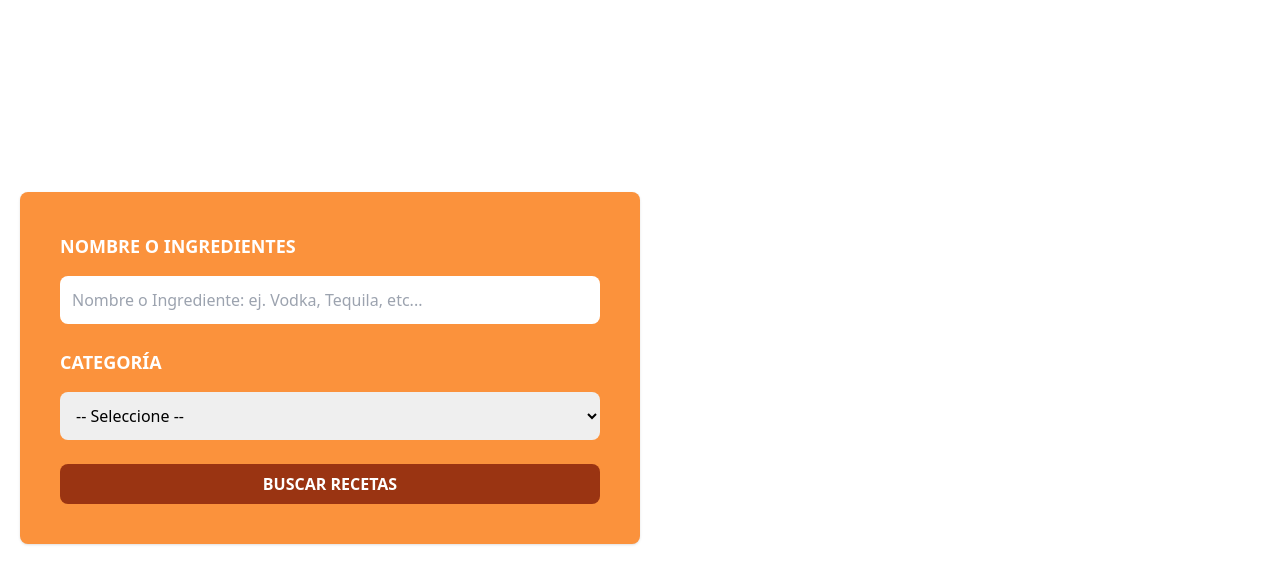
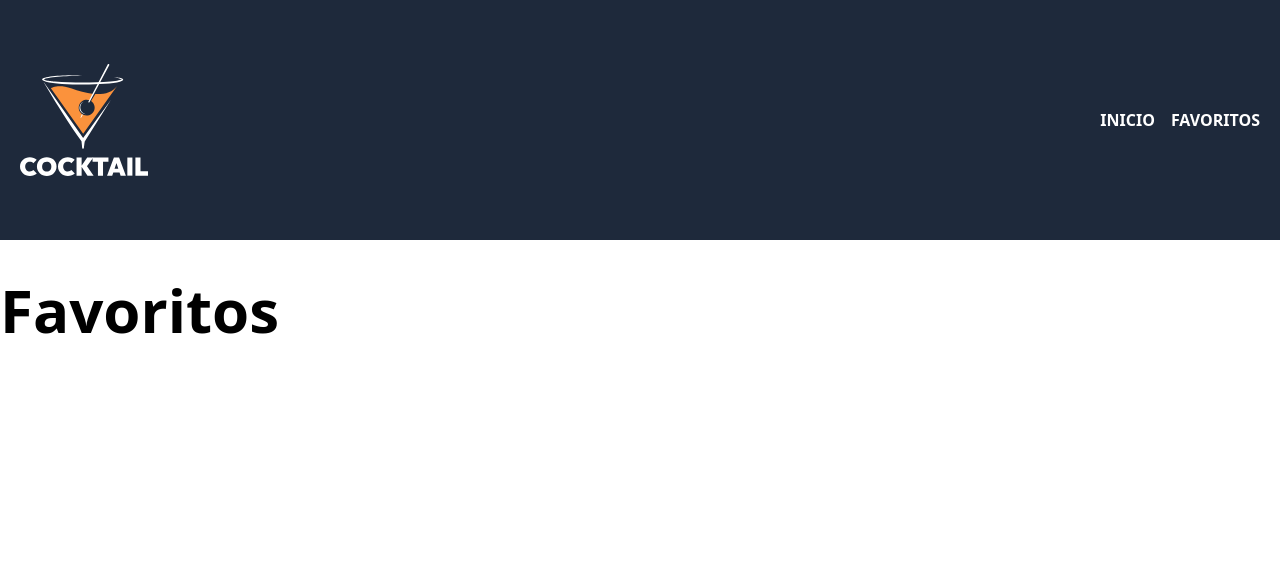
Before and after one commit to NissimAlbagli/bebidas-vue, a Vue app: page /favoritos in a window 1280 px wide. Shown: the top 584 px of the page. Built offline with nearby package versions, Linux system fonts and the light colour scheme.

Commit message:
Se crearon las rutas para inicio y favoritos, ademas de estilos y se renderizan ciertos aspectos condicionalmente

```diff
--- a/src/App.vue
+++ b/src/App.vue
@@ -1,8 +1,13 @@
 <script setup>
   import './assets/main.css';
+  import { RouterView } from 'vue-router';
   import Header from './components/Header.vue';
 </script>
 
 <template>
     <Header />
+
+    <main class="container mx-auto mt-10">
+      <RouterView />
+    </main>
 </template>
--- a/src/components/Header.vue
+++ b/src/components/Header.vue
@@ -1,16 +1,52 @@
 <script setup>
+    import { computed } from 'vue';
+    import { RouterLink, useRoute } from 'vue-router';
 
+    const route = useRoute();
+
+    const paginaInicio = computed(() => route.name === 'inicio')
+    console.log(route);
 </script>
 
 <template>
-    <header>
+    <header
+        class="bg-slate-800"
+        :class="{header : paginaInicio}"
+    >
         <div class="mx-auto container px-5 py-16">
-            <div>
+            <div
+                class="flex justify-between items-center"
+            >
+                <div>
+                    <RouterLink
+                        :to="{name: 'inicio'}"
+                    >
+                        <img class="w-32" src="/img/logo.svg" alt="Logotipo" />
+                    </RouterLink>
+                </div>
 
+                <nav class="flex gap-4">
+                    <RouterLink
+                        :to="{name: 'inicio'}"
+                        class="text-white uppercase font-bold"
+                        active-class="text-orange-500"
+                    >
+                        Inicio
+                    </RouterLink>
+
+                    <RouterLink
+                        :to="{name: 'favoritos'}"
+                        class="text-white uppercase font-bold"
+                        active-class="text-orange-500"
+                    >
+                        Favoritos
+                    </RouterLink>
+                </nav>
             </div>
 
             <form
                 class="md:w-1/2 2xl:w-1/3 bg-orange-400 my-32 p-10 rounded-lg shadow space-y-6"
+                v-if="paginaInicio"
             >
             <div class="space-y-4">
                 <label
@@ -44,3 +80,11 @@
         </div>
     </header>
 </template>
+
+<style>
+    .header {
+        background-image: url('/img/bg.jpg');
+        background-size: cover;
+        background-position: center;
+    }
+</style>
--- a/src/router/index.js
+++ b/src/router/index.js
@@ -1,8 +1,20 @@
 import { createRouter, createWebHistory } from 'vue-router'
+import InicioView from '@/views/InicioView.vue';
 
 const router = createRouter({
   history: createWebHistory(import.meta.env.BASE_URL),
-  routes: []
+  routes: [
+    {
+      path: '/',
+      name: 'inicio',
+      component: InicioView
+    },
+    {
+      path: '/favoritos',
+      name: 'favoritos',
+      component: () => import('../views/FavoritosView.vue')
+    },
+  ]
 })
 
 export default router
--- /dev/null
+++ b/src/views/FavoritosView.vue
@@ -0,0 +1,8 @@
+
+<script setup>
+
+</script>
+
+<template>
+    <h1 class="text-6xl font-extrabold">Favoritos</h1>
+</template>
--- /dev/null
+++ b/src/views/InicioView.vue
@@ -0,0 +1,7 @@
+<script setup>
+
+</script>
+
+<template>
+    <h1 class="text-6xl font-extrabold">Recetas</h1>
+</template>
```
